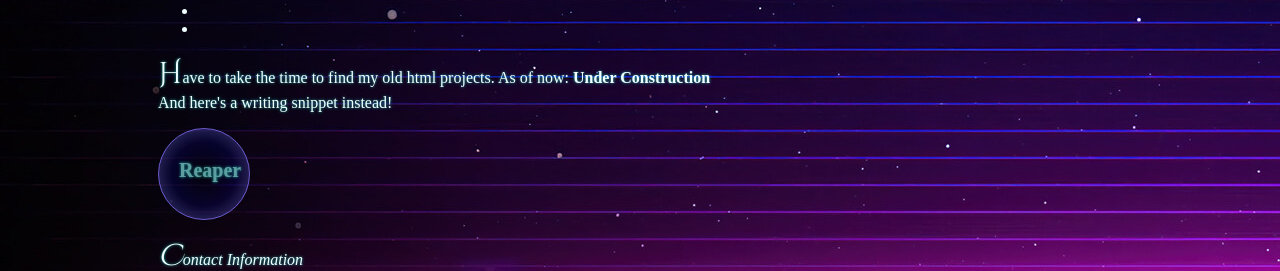
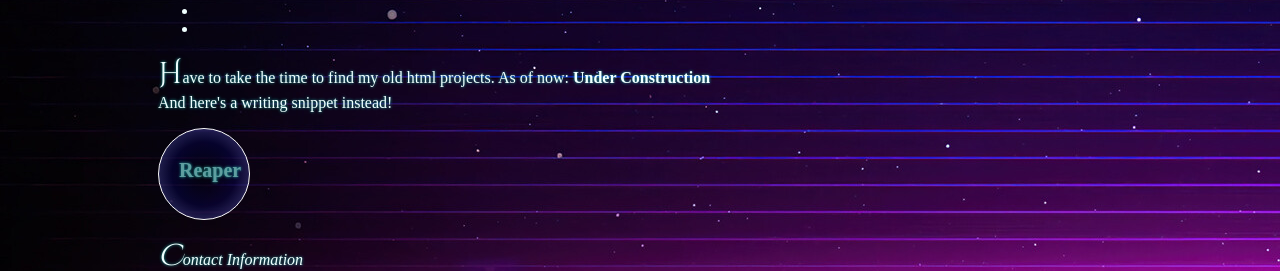
Before and after one commit to KirbyGirl/CSCI225, a plain HTML site: page index.html in a window 1280 px wide. Shown: the part 1340-1611 px from the top of the page. Drawn offline with Linux system fonts and the light colour scheme; a web font is replaced by a local one.

```diff
--- a/css/home.css
+++ b/css/home.css
@@ -212,7 +212,7 @@
         padding-top: 30px;
         width: 50px;
         height: 40px;
-        border: 1px solid slateblue;
+        border: 1px solid rgb(250, 250, 251);
         border-radius: 3em;
         text-align: center;
     }
```
